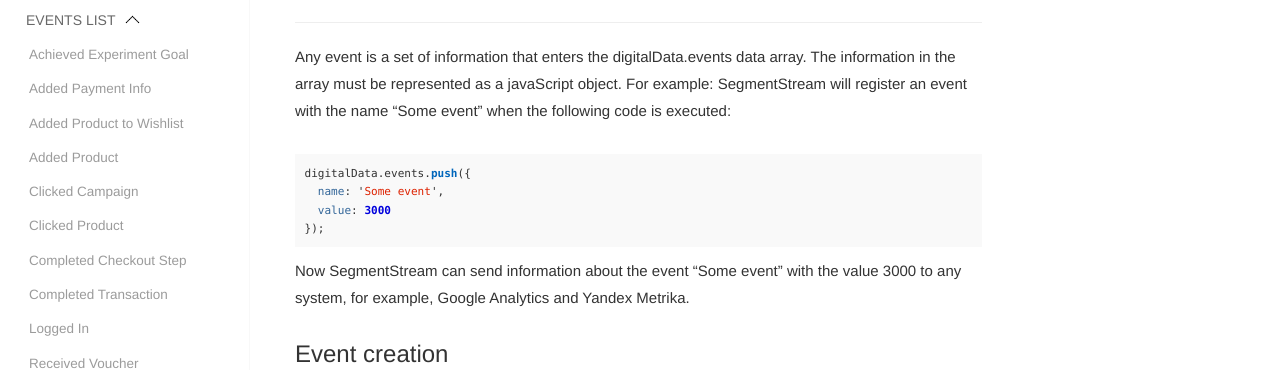
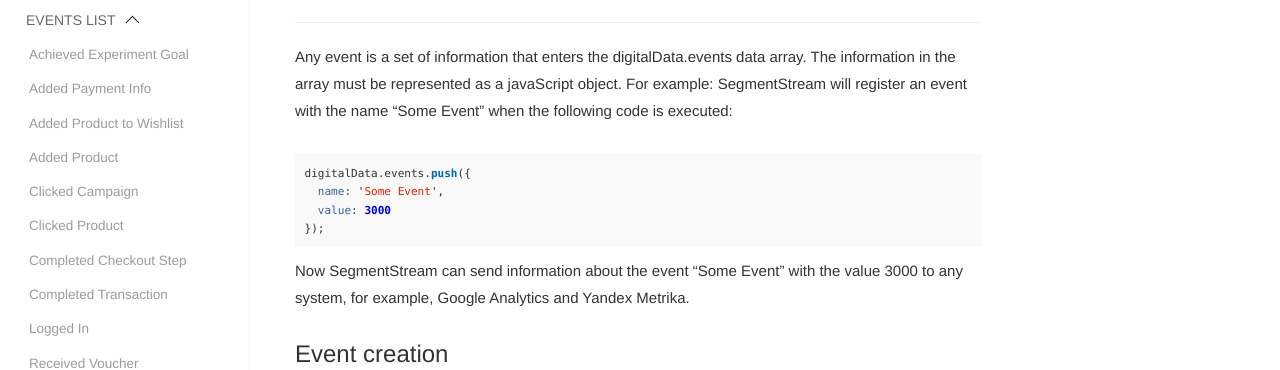
Before and after one commit to segmentstream-com/segmentstream-com.github.io, a Jekyll site: the page built from _docs/for-analyst/events.md, in a window 1280 px wide and 900 px high, scrolled down 302 px. Shown: the part 212-582 px from the top of the window. Built offline with Jekyll 4.4.1, drawn with Linux system fonts in a browser that asks for light colours; nearby versions of some CDN libraries.

Commit message:
helpers fix

````diff
--- a/_docs/for-analyst/events.md
+++ b/_docs/for-analyst/events.md
@@ -19,14 +19,14 @@
 ### <a name="0"></a>Introduction
 ------
 Any event is a set of information that enters the digitalData.events data array. The information in the array must be represented as a javaScript object.
-For example: SegmentStream will register an event with the name "Some event" when the following code is executed:
+For example: SegmentStream will register an event with the name "Some Event" when the following code is executed:
 ```javascript
 digitalData.events.push({
-  name: 'Some event',
+  name: 'Some Event',
   value: 3000
 });
 ```
-Now SegmentStream can send information about the event "Some event" with the value 3000 to any system, for example, Google Analytics and Yandex Metrika.
+Now SegmentStream can send information about the event "Some Event" with the value 3000 to any system, for example, Google Analytics and Yandex Metrika.
 
 ### <a name="1"></a>Event creation
 ------
````
Also changed, not shown: _docs/ru/for-analyst/events.md (+3 -3 lines).
